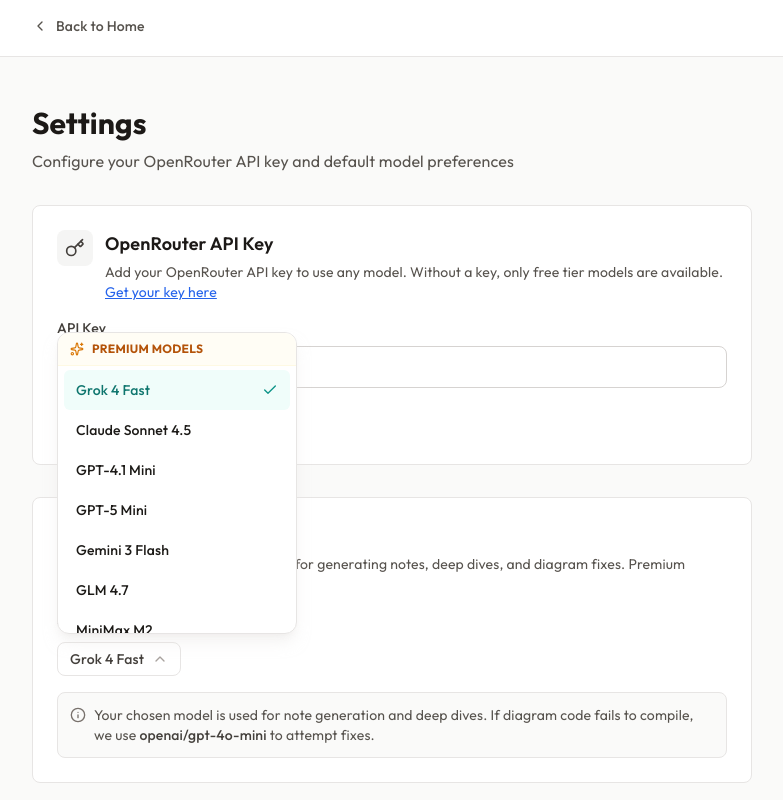
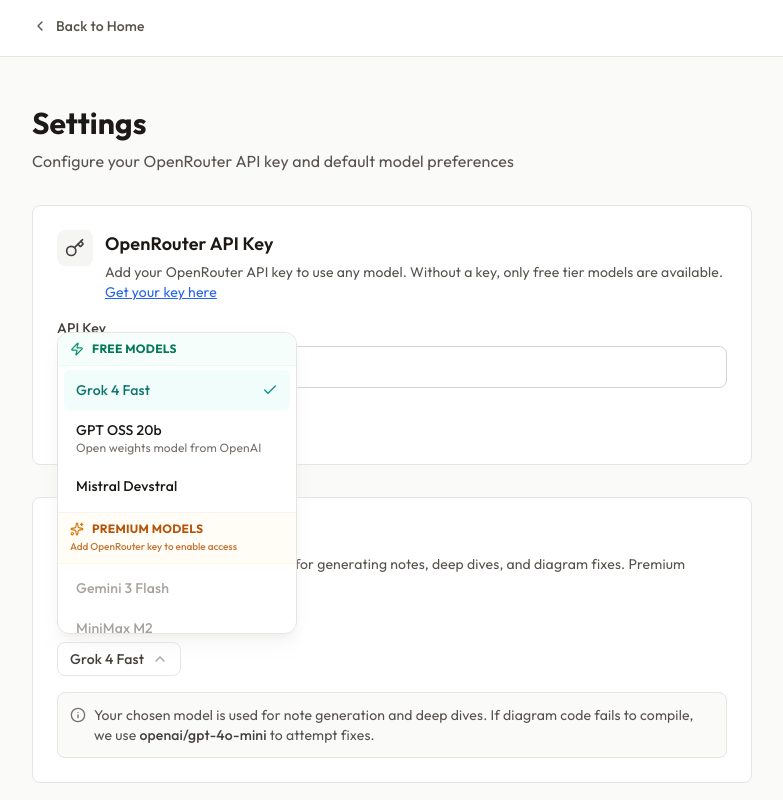
Before and after one commit to skrishnan22/vizumi, a Next.js app: page /settings in a window 1280 px wide. Both pictures are taken after a click on the button "Grok 4 Fast". Shown: the top 800 px of the page, without its empty margins (248-1031 px from the left). Built offline with nearby package versions, Linux system fonts and the light colour scheme.

Commit message:
paid free models changes

```diff
--- a/src/components/ModelSelector.tsx
+++ b/src/components/ModelSelector.tsx
@@ -9,6 +9,7 @@ import { FREE_MODELS, PAID_MODELS, type ModelInfo } from '@/lib/constants';
 type ModelSelectorProps = {
   value: string;
   onChange: (modelId: string) => void;
+  hasApiKey?: boolean;
   disabled?: boolean;
   className?: string;
 };
@@ -16,47 +17,80 @@ type ModelSelectorProps = {
 function getModelLabel(modelId: string): string {
   const allModels = [...PAID_MODELS, ...FREE_MODELS];
   const model = allModels.find((m) => m.id === modelId);
-  return model?.label ?? modelId.split('/').pop()?.replace(/:free$/, '') ?? modelId;
+  return (
+    model?.label ??
+    modelId
+      .split('/')
+      .pop()
+      ?.replace(/:free$/, '') ??
+    modelId
+  );
 }
 
 function ModelItem({
   model,
   isSelected,
   onSelect,
+  disabled,
 }: {
   model: ModelInfo;
   isSelected: boolean;
   onSelect: () => void;
+  disabled?: boolean;
 }) {
   return (
     <DropdownMenu.Item
       className={cn(
-        'relative flex items-center gap-3 px-3 py-2.5 text-sm outline-none cursor-pointer rounded-md transition-colors',
-        'hover:bg-stone-100 focus:bg-stone-100',
-        isSelected && 'bg-teal-50 hover:bg-teal-50 focus:bg-teal-50'
+        'relative flex items-center gap-3 px-3 py-2.5 text-sm outline-none rounded-md transition-colors',
+        disabled
+          ? 'cursor-not-allowed text-stone-400 bg-transparent'
+          : 'cursor-pointer hover:bg-stone-100 focus:bg-stone-100',
+        isSelected && !disabled && 'bg-teal-50 hover:bg-teal-50 focus:bg-teal-50',
+        isSelected && disabled && 'bg-stone-50'
       )}
-      onSelect={onSelect}
+      onSelect={disabled ? undefined : onSelect}
+      disabled={disabled}
     >
       <div className="flex-1 min-w-0">
-        <div className={cn('font-medium truncate', isSelected && 'text-teal-700')}>
+        <div
+          className={cn(
+            'font-medium truncate',
+            isSelected && !disabled && 'text-teal-700',
+            isSelected && disabled && 'text-stone-500'
+          )}
+        >
           {model.label}
         </div>
         {model.description && (
-          <div className="text-xs text-stone-500 truncate">{model.description}</div>
+          <div className={cn('text-xs truncate', disabled ? 'text-stone-400' : 'text-stone-500')}>
+            {model.description}
+          </div>
         )}
       </div>
-      {isSelected && <Check className="w-4 h-4 text-teal-600 flex-shrink-0" />}
+      {isSelected && (
+        <Check
+          className={cn('w-4 h-4 flex-shrink-0', disabled ? 'text-stone-400' : 'text-teal-600')}
+        />
+      )}
     </DropdownMenu.Item>
   );
 }
 
-export function ModelSelector({ value, onChange, disabled, className }: ModelSelectorProps) {
+export function ModelSelector({
+  value,
+  onChange,
+  hasApiKey = true,
+  disabled,
+  className,
+}: ModelSelectorProps) {
   const [open, setOpen] = React.useState(false);
 
   const handleSelect = (modelId: string) => {
     onChange(modelId);
     setOpen(false);
   };
+
+  const showFreeFirst = !hasApiKey;
 
   return (
     <DropdownMenu.Root open={open} onOpenChange={setOpen}>
@@ -93,12 +127,43 @@ export function ModelSelector({ value, onChange, disabled, className }: ModelSel
           align="start"
         >
           <div className="max-h-[300px] overflow-y-auto">
+            {showFreeFirst ? (
+              <>
+                {/* Free Models Section */}
+                <div className="flex flex-col">
+                  <div className="sticky top-0 z-10 bg-white/95 backdrop-blur-sm border-b border-emerald-100/50">
+                    <DropdownMenu.Label className="flex items-center gap-2 px-3 py-2 text-xs font-bold text-emerald-700 bg-emerald-50/50 uppercase tracking-wide">
+                      <Zap className="w-3.5 h-3.5 text-emerald-600" />
+                      Free Models
+                    </DropdownMenu.Label>
+                  </div>
+                  <div className="p-1.5 pt-1">
+                    {FREE_MODELS.map((model) => (
+                      <ModelItem
+                        key={model.id}
+                        model={model}
+                        isSelected={value === model.id}
+                        onSelect={() => handleSelect(model.id)}
+                      />
+                    ))}
+                  </div>
+                </div>
+
+                <div className="h-px bg-stone-100" />
+
                 {/* Paid Models Section */}
                 <div className="flex flex-col">
                   <div className="sticky top-0 z-10 bg-white/95 backdrop-blur-sm border-b border-amber-100/50">
-                <DropdownMenu.Label className="flex items-center gap-2 px-3 py-2 text-xs font-bold text-amber-700 bg-amber-50/50 uppercase tracking-wide">
+                    <DropdownMenu.Label className="flex flex-col gap-0.5 px-3 py-2 text-xs font-bold text-amber-700 bg-amber-50/50 uppercase tracking-wide">
+                      <div className="flex items-center gap-2">
                         <Sparkles className="w-3.5 h-3.5 text-amber-600" />
-                  Premium Models
+                        <span>Premium Models</span>
+                      </div>
+                      {!hasApiKey && (
+                        <div className="text-[10px] font-medium normal-case tracking-normal text-amber-700/80">
+                          Add OpenRouter key to enable access
+                        </div>
+                      )}
                     </DropdownMenu.Label>
                   </div>
                   <div className="p-1.5 pt-1">
@@ -108,6 +173,37 @@ export function ModelSelector({ value, onChange, disabled, className }: ModelSel
                         model={model}
                         isSelected={value === model.id}
                         onSelect={() => handleSelect(model.id)}
+                        disabled={!hasApiKey}
+                      />
+                    ))}
+                  </div>
+                </div>
+              </>
+            ) : (
+              <>
+                {/* Paid Models Section */}
+                <div className="flex flex-col">
+                  <div className="sticky top-0 z-10 bg-white/95 backdrop-blur-sm border-b border-amber-100/50">
+                    <DropdownMenu.Label className="flex flex-col gap-0.5 px-3 py-2 text-xs font-bold text-amber-700 bg-amber-50/50 uppercase tracking-wide">
+                      <div className="flex items-center gap-2">
+                        <Sparkles className="w-3.5 h-3.5 text-amber-600" />
+                        <span>Premium Models</span>
+                      </div>
+                      {!hasApiKey && (
+                        <div className="text-[10px] font-medium normal-case tracking-normal text-amber-700/80">
+                          Add OpenRouter key to enable access
+                        </div>
+                      )}
+                    </DropdownMenu.Label>
+                  </div>
+                  <div className="p-1.5 pt-1">
+                    {PAID_MODELS.map((model) => (
+                      <ModelItem
+                        key={model.id}
+                        model={model}
+                        isSelected={value === model.id}
+                        onSelect={() => handleSelect(model.id)}
+                        disabled={!hasApiKey}
                       />
                     ))}
                   </div>
@@ -134,6 +230,8 @@ export function ModelSelector({ value, onChange, disabled, className }: ModelSel
                     ))}
                   </div>
                 </div>
+              </>
+            )}
           </div>
         </DropdownMenu.Content>
       </DropdownMenu.Portal>
--- a/src/components/NoteGenerator.tsx
+++ b/src/components/NoteGenerator.tsx
@@ -34,7 +34,7 @@ type GeneratorMode = DocKind;
 
 export function NoteGenerator({ docId }: NoteGeneratorProps) {
   const router = useRouter();
-  const { modelPrefs, getRequestHeaders } = useSettings();
+  const { modelPrefs, getRequestHeaders, hasApiKey } = useSettings();
   const { isLoading: isDocLoading } = useGraphDoc({ docId });
 
   const [mode, setMode] = useState<GeneratorMode>('canvas');
@@ -355,6 +355,27 @@ export function NoteGenerator({ docId }: NoteGeneratorProps) {
           <p className={styles.heroSubtitle}>{heroSubtitle}</p>
         </div>
 
+        <div className={styles.modeToggleRow}>
+          <div className={styles.modeToggle} aria-label="Document mode">
+            <button
+              type="button"
+              className={`${styles.modeButton} ${mode === 'canvas' ? styles.modeButtonActive : ''}`}
+              onClick={() => setMode('canvas')}
+              disabled={isModeLocked || !!generationStage}
+            >
+              Canvas
+            </button>
+            <button
+              type="button"
+              className={`${styles.modeButton} ${mode === 'note' ? styles.modeButtonActive : ''}`}
+              onClick={() => setMode('note')}
+              disabled={isModeLocked || !!generationStage}
+            >
+              Note
+            </button>
+          </div>
+        </div>
+
         <div className={styles.inputCard}>
           <div className={styles.inputWrapper}>
             <svg
@@ -388,30 +409,12 @@ export function NoteGenerator({ docId }: NoteGeneratorProps) {
 
           <div className={styles.inputDivider} />
 
-          <div className={styles.modeToggle} aria-label="Document mode">
-            <button
-              type="button"
-              className={`${styles.modeButton} ${mode === 'canvas' ? styles.modeButtonActive : ''}`}
-              onClick={() => setMode('canvas')}
-              disabled={isModeLocked || !!generationStage}
-            >
-              Canvas
-            </button>
-            <button
-              type="button"
-              className={`${styles.modeButton} ${mode === 'note' ? styles.modeButtonActive : ''}`}
-              onClick={() => setMode('note')}
-              disabled={isModeLocked || !!generationStage}
-            >
-              Note
-            </button>
-          </div>
-
           <ModelSelector
             value={effectiveModel}
             onChange={setSessionModel}
             disabled={!!generationStage}
             className={styles.embeddedModelSelector}
+            hasApiKey={hasApiKey}
           />
 
           <button
--- a/src/components/NoteHeader.tsx
+++ b/src/components/NoteHeader.tsx
@@ -5,7 +5,6 @@ import { type NoteMetadata } from '@/lib/db/noteMetadata';
 type NoteHeaderProps = {
   metadata?: NoteMetadata;
   isLoading: boolean;
-  actions?: ReactNode;
 };
 
 export function NoteHeader({ metadata, isLoading, actions }: NoteHeaderProps) {
@@ -37,7 +36,7 @@ export function NoteHeader({ metadata, isLoading, actions }: NoteHeaderProps) {
           ) : (
             <div className="flex items-center gap-4">
               <h1 className="text-base font-semibold text-gray-900 leading-tight truncate max-w-xl">
-                {metadata?.title || 'Untitled Document'}
+                {metadata?.title || 'Untitled Note'}
               </h1>
               {metadata?.url && (
                 <a
@@ -67,7 +66,6 @@ export function NoteHeader({ metadata, isLoading, actions }: NoteHeaderProps) {
         </div>
 
         <div className="flex items-center gap-3">
-          {actions}
           {metadata?.createdAt && (
             <span className="text-sm text-gray-600 px-3 py-1 rounded-md border border-gray-200 bg-gray-50">
               {new Date(metadata.createdAt).toLocaleDateString(undefined, {
--- a/src/components/SettingsPage.tsx
+++ b/src/components/SettingsPage.tsx
@@ -159,7 +159,11 @@ function SettingsForm({
 
             <div>
               <label className="block text-sm font-medium text-stone-700 mb-3">Select Model</label>
-              <ModelSelector value={modelPrefs.generate} onChange={handleModelChange} />
+              <ModelSelector
+                value={modelPrefs.generate}
+                onChange={handleModelChange}
+                hasApiKey={!!apiKey}
+              />
 
               {/* Model usage note */}
               <div className="mt-4 flex items-start gap-2 p-3 bg-stone-50 rounded-lg border border-stone-200">
--- a/src/lib/constants.ts
+++ b/src/lib/constants.ts
@@ -29,34 +29,20 @@ export type ModelInfo = {
 };
 
 export const FREE_MODELS: ModelInfo[] = [
-  {
-    id: 'google/gemini-2.0-flash-exp:free',
-    label: 'Gemini 2.0 Flash',
-    description: 'Fast & capable',
-  },
+  { id: 'x-ai/grok-4-fast', label: 'Grok 4 Fast' },
   { id: 'openai/gpt-oss-20b', label: 'GPT OSS 20b', description: 'Open weights model from OpenAI' },
-  {
-    id: 'z-ai/glm-4-32b',
-    label: 'GLM 4.5 Air',
-    description: 'Z.AI model',
-  },
-
   {
     id: 'mistralai/devstral-2512:free',
     label: 'Mistral Devstral',
-    description: 'Balanced performance',
   },
-  { id: 'qwen/qwen3-14b:free', label: 'Qwen 3 14B', description: 'Strong reasoning' },
 ];
 
 export const PAID_MODELS: ModelInfo[] = [
-  { id: 'x-ai/grok-4-fast', label: 'Grok 4 Fast' },
-  { id: 'anthropic/claude-sonnet-4.5', label: 'Claude Sonnet 4.5' },
+  { id: 'google/gemini-3-flash-preview', label: 'Gemini 3 Flash' },
+  { id: 'minimax/minimax-m2', label: 'MiniMax M2' },
   { id: 'openai/gpt-4.1-mini', label: 'GPT-4.1 Mini' },
   { id: 'openai/gpt-5-mini', label: 'GPT-5 Mini' },
-  { id: 'google/gemini-3-flash-preview', label: 'Gemini 3 Flash' },
-  { id: 'z-ai/glm-4.7', label: 'GLM 4.7' },
-  { id: 'minimax/minimax-m2', label: 'MiniMax M2' },
+  { id: 'anthropic/claude-sonnet-4.5', label: 'Claude Sonnet 4.5' },
 ];
 
 // Combined flat list for backward compatibility
```
Also changed, not shown: src/components/NoteGenerator.module.css (+8 -0 lines), src/proxy.ts (+11 -4 lines), 1 other file (tests, documents, lock files or other folders). Lines whose indentation alone changed are shown as unchanged.
